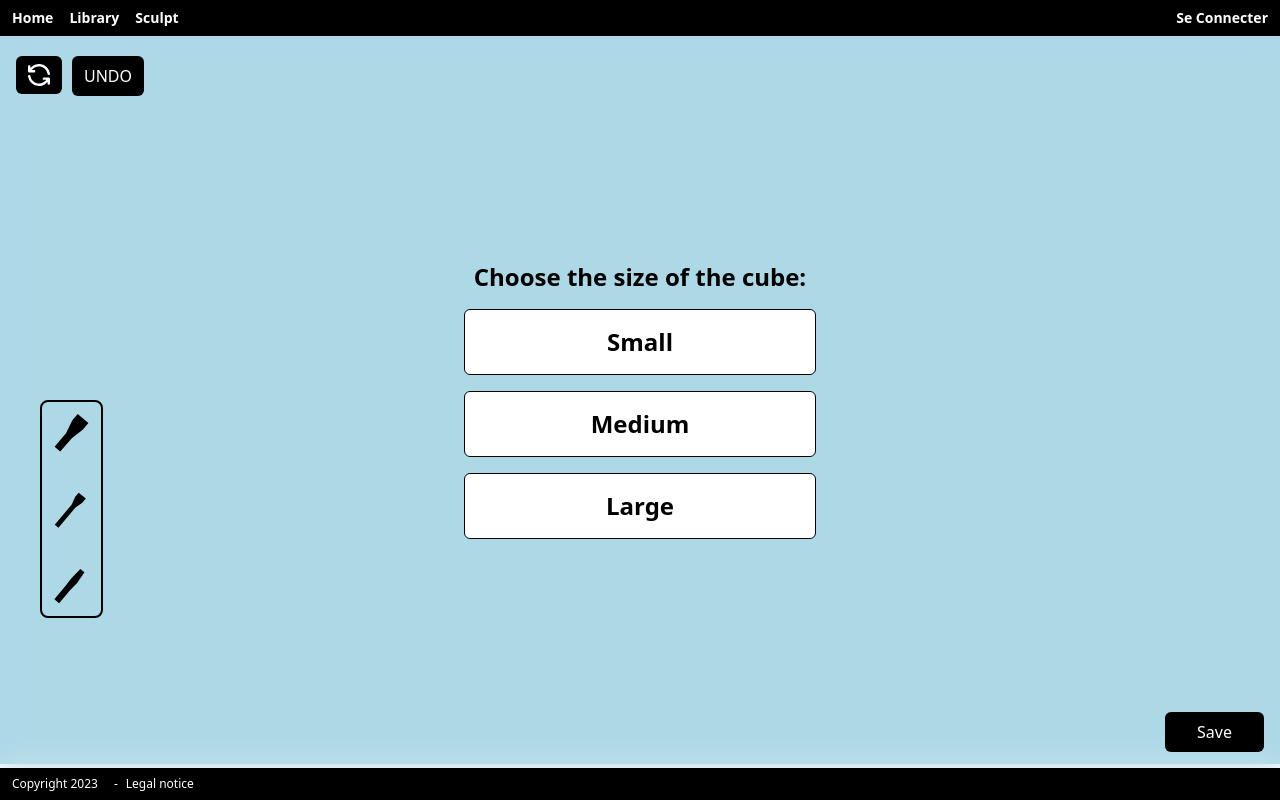
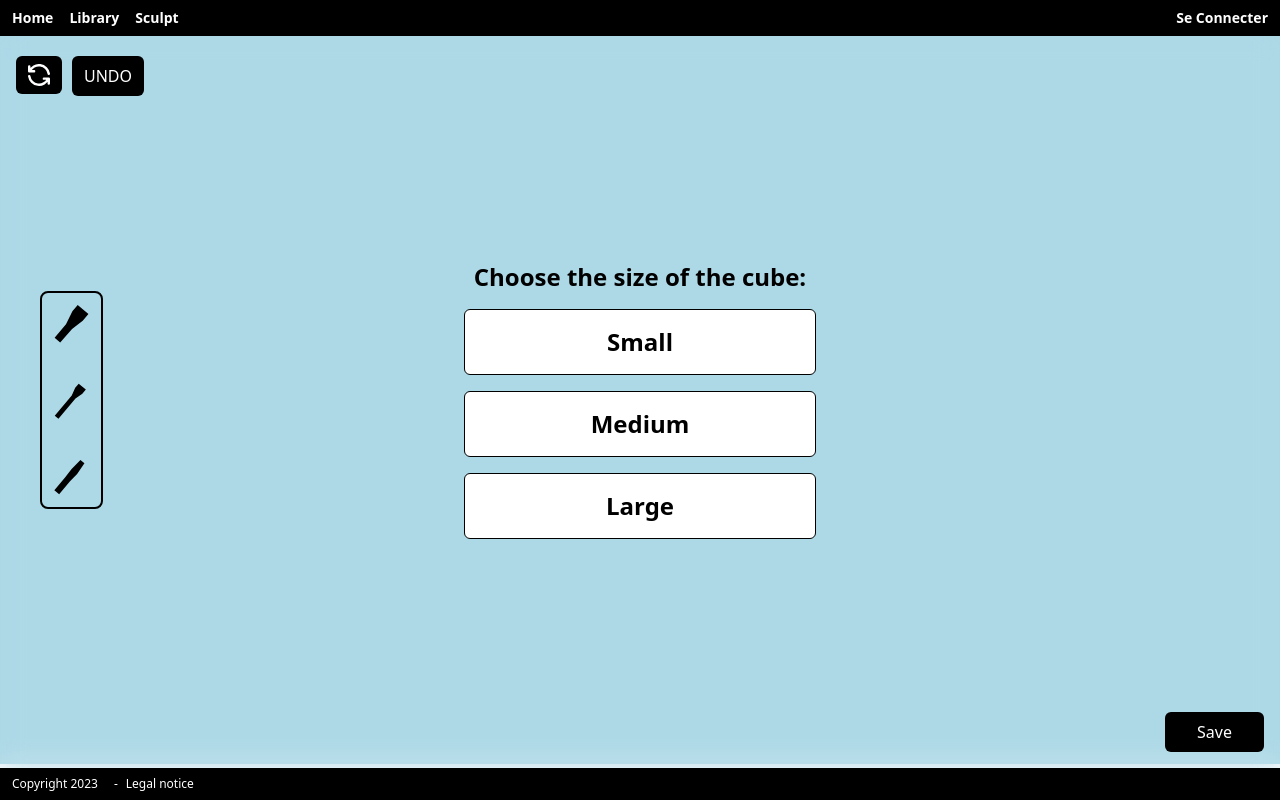
Before and after one commit to https-github-com-Sae501/Sae_501, a Next.js app: page /sculpt in a window 1280 px wide. Built offline with nearby package versions, Linux system fonts and the light colour scheme.

Commit message:
test outils

```diff
--- a/app/sculpt/page.tsx
+++ b/app/sculpt/page.tsx
@@ -27,7 +27,7 @@ const PageSculpt: React.FC = () => {
           <div className='fixed top-[3.5rem] left-4'>
             <BottonRefresh></BottonRefresh>
           </div>
-          <div className='fixed left-10 top-1/2'>
+          <div className='fixed left-10 top-1/2 transform -translate-y-1/2'>
             <Outils handleClick={handleClick}></Outils>
           </div>
           <Botton></Botton>
```
